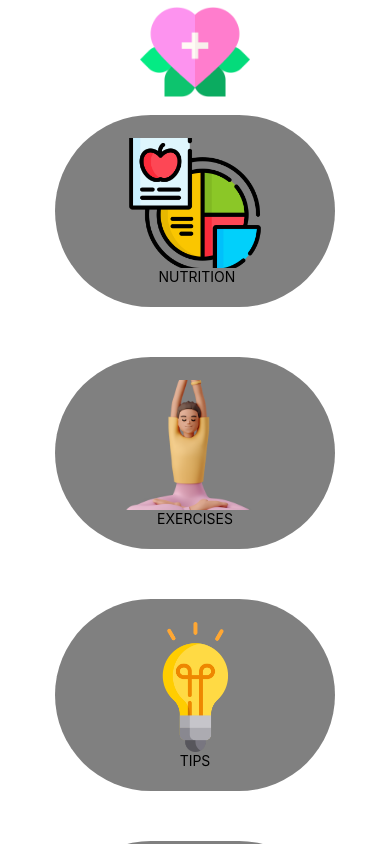
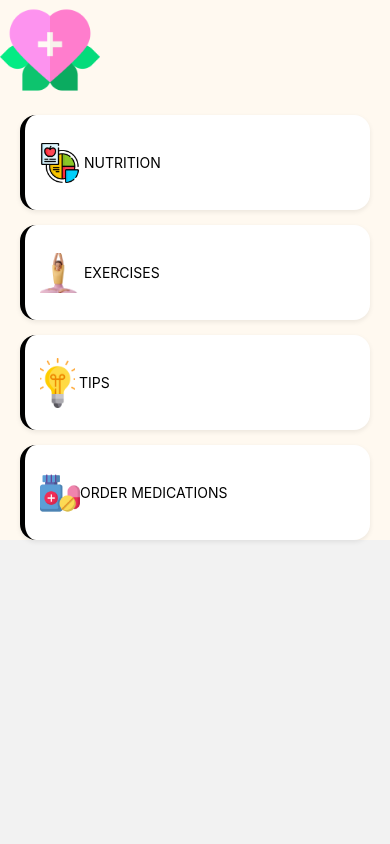
Before and after one commit to Philemon-Osae/healthyHabits, a React Native app: screen /Homepage in a window 390 px wide. Built offline with nearby package versions, Linux system fonts and the light colour scheme.

Commit message:
Update homepage.js

```diff
--- a/assets/styles/homepage.js
+++ b/assets/styles/homepage.js
@@ -1,44 +1,93 @@
-import {StyleSheet} from 'react-native';
+import { StyleSheet } from 'react-native';
 
 const styles = StyleSheet.create({
     container: {
         flex: 1,
-      justifyContent: 'center',
+        backgroundColor: '#FFF9F0',
+    },
+    scroll: {
+        flex: 1,
+        width: '100%',
+    },
+    scrollContent: {
         alignItems: 'center',
-      backgroundColor: 'white',
+        paddingBottom: 30,
     },
-
+    topSection: {
+        alignItems: 'center',
+        marginTop: 50,
+        marginBottom: 20,
+        width: '100%',
+    },
     logo: {
-        top: 7,
-        width: 110,
-        height: 90,
+        width: 100,
+        height: 100,
     },
-
+    appName: {
+        fontSize: 26,
+        fontWeight: 'bold',
+        color: '#D90429',
+        marginTop: 10,
+    },
+    appSlogan: {
+        fontSize: 13,
+        color: '#666',
+        marginTop: 4,
+    },
     optionContainer: {
         width: '100%',
+        paddingHorizontal: 20,
+        alignItems: 'center',
+    },
+    optionSelect: {
+        flexDirection: 'row',
+        backgroundColor: '#fff',
+        width: '100%',
+        height: 95,
+        borderRadius: 16,
+        marginTop: 15,
+        alignItems: 'center',
+        paddingHorizontal: 15,
+        elevation: 3,
+        shadowColor: '#000',
+        shadowOpacity: 0.08,
+        shadowRadius: 5,
+        shadowOffset: { width: 0, height: 2 },
+        borderLeftWidth: 5,
+    },
+    iconCircle: {
+        width: 60,
+        height: 60,
+        borderRadius: 30,
         justifyContent: 'center',
         alignItems: 'center',
     },
-
-      optionSelect: {
-      height: 192,
-      margin: 25,
-      justifyContent: 'center',
-      alignItems: 'center',
-      backgroundColor: 'grey',
-      width: 280,
-      borderRadius: 113,
-      elevation: 10
+    optionLogo: {
+        width: 40,
+        height: 40,
     },
-
-      optionLogo: {
-        width: '50%',
-        height: 130,
+    exerciseLogo: {
+        width: 35,
+        height: 50,
     },
-
-    exerciseLogo: {
-        width: 70,
-        height: 130,
+    textWrap: {
+        marginLeft: 15,
+        flex: 1,
+    },
+    cardTitle: {
+        fontSize: 16,
+        fontWeight: 'bold',
+        color: '#222',
+    },
+    cardSub: {
+        fontSize: 12,
+        color: '#777',
+        marginTop: 3,
+    },
+    footer: {
+        marginTop: 30,
+        fontSize: 12,
+        color: '#aaa',
     }
 });
 
```
Lines whose indentation alone changed are shown as unchanged.
